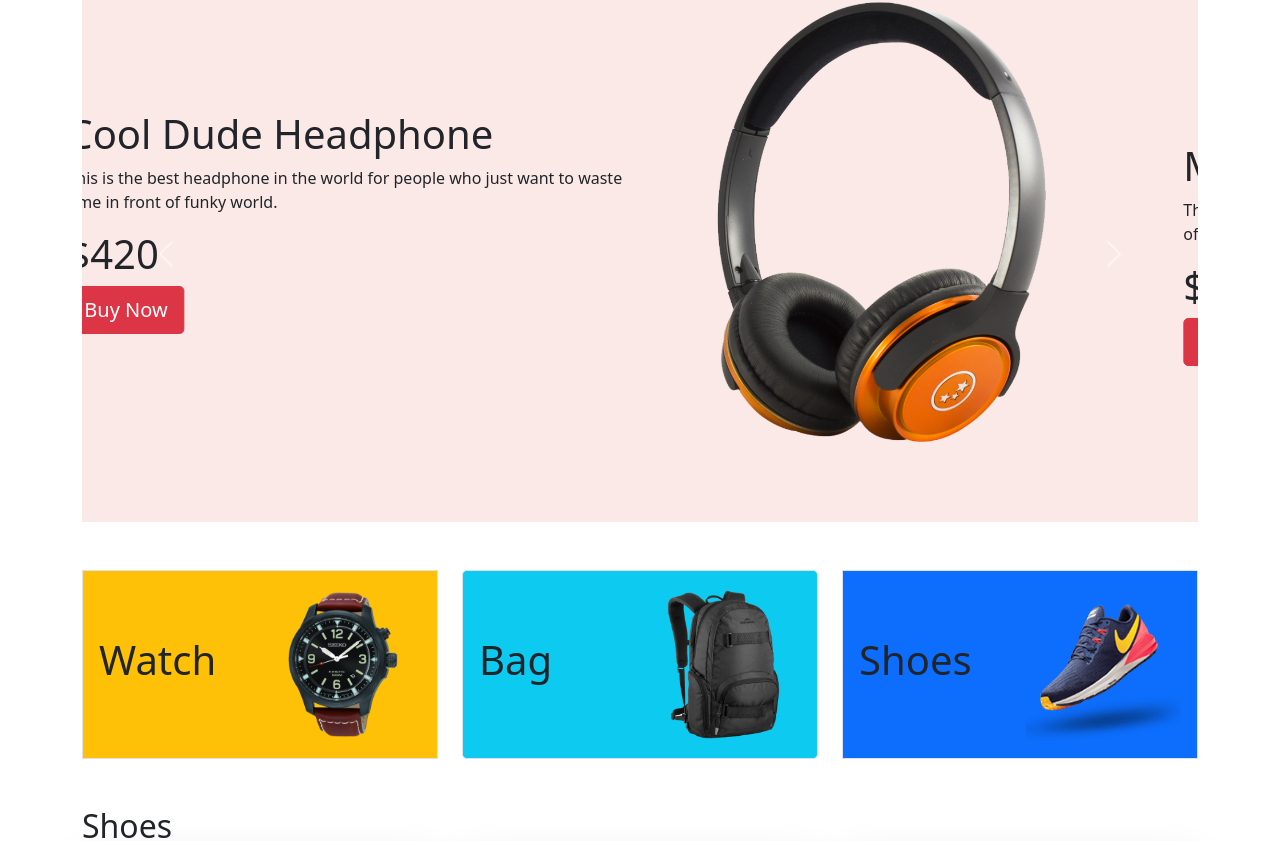
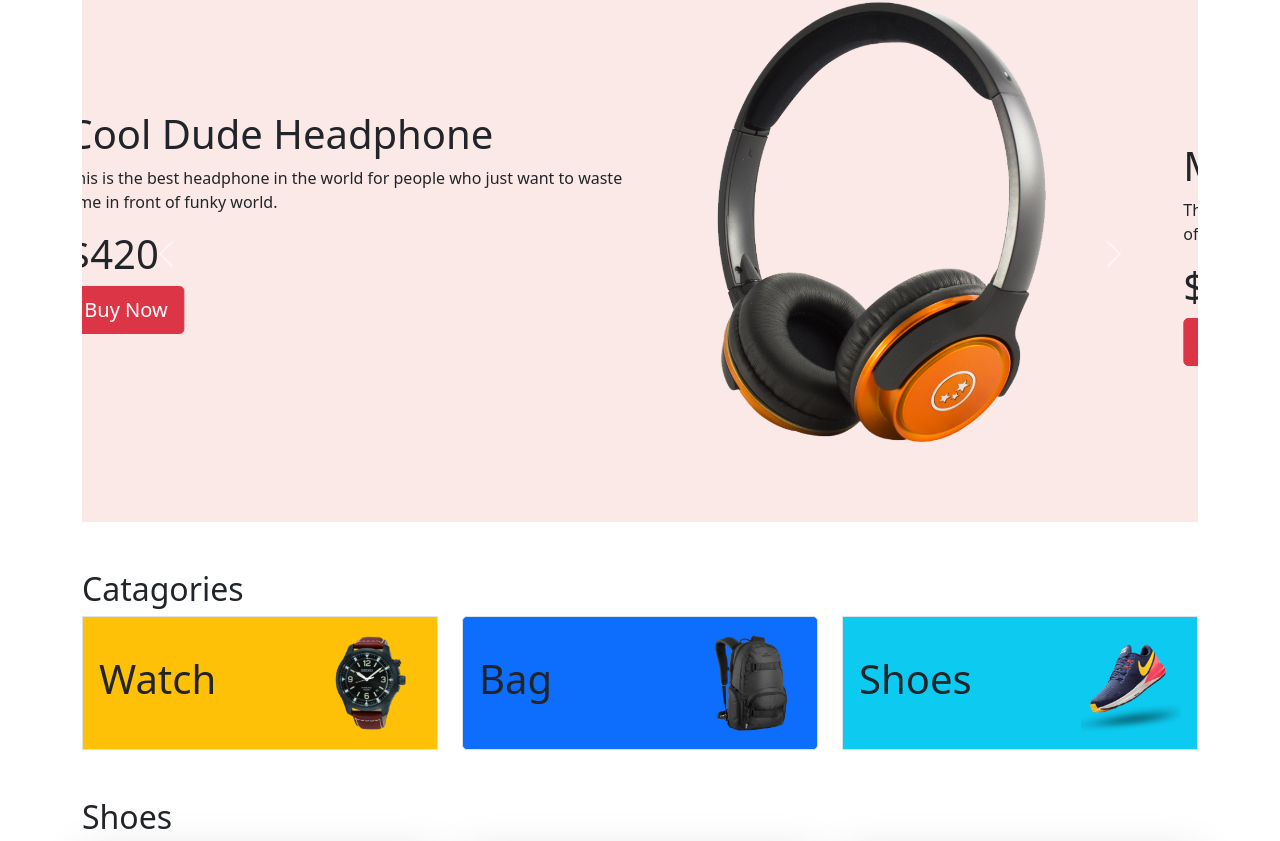
Before and after one commit to majharul-web/panda-commerce-bootstrap, a plain HTML site: page index.html in a window 1280 px wide. Shown: the part 62-903 px from the top of the page. Drawn offline with nearby package versions, Linux system fonts and the light colour scheme.

Commit message:
some change

```diff
--- a/css/style.css
+++ b/css/style.css
@@ -7,3 +7,6 @@
 .bg-car {
   background-color: #fbe9e7;
 }
+.catagories img {
+  width: 100px;
+}
--- a/index.html
+++ b/index.html
@@ -128,7 +128,8 @@
     <!-- main section -->
     <main>
       <!-- catagories section -->
-      <section class="container my-5">
+      <section class="container my-5 catagories">
+        <h2>Catagories</h2>
         <div class="row g-4">
           <div class="col-lg-4 col-md-6 col-12">
             <div class="p-3 border bg-warning d-flex align-items-center justify-content-between">
@@ -137,13 +138,13 @@
             </div>
           </div>
           <div class="col-lg-4 col-md-6 col-12">
-            <div class="p-3 border bg-info d-flex align-items-center justify-content-between rounded-3">
+            <div class="p-3 border bg-primary d-flex align-items-center justify-content-between rounded-3">
               <h1>Bag</h1>
               <img class="img-fluid" src="images/categories/bag.png" alt="" />
             </div>
           </div>
           <div class="col-lg-4 col-md-6 col-12">
-            <div class="p-3 border bg-primary d-flex align-items-center justify-content-between">
+            <div class="p-3 border bg-info d-flex align-items-center justify-content-between">
               <h1>Shoes</h1>
               <img class="img-fluid" src="images/categories/shoes.png" alt="" />
             </div>
@@ -275,7 +276,7 @@
     </main>
 
     <footer class="mb-5 text-center">
-      <small>©2020. Panda Commerce. All rights reserved. Sofia, Bulgaria.</small>
+      <small>©2025. Panda Commerce. All rights reserved. Sofia, Bulgaria.</small>
     </footer>
     <!-- bootstrap js -->
     <script src="https://cdn.jsdelivr.net/npm/bootstrap@5.0.2/dist/js/bootstrap.bundle.min.js"></script>
```
